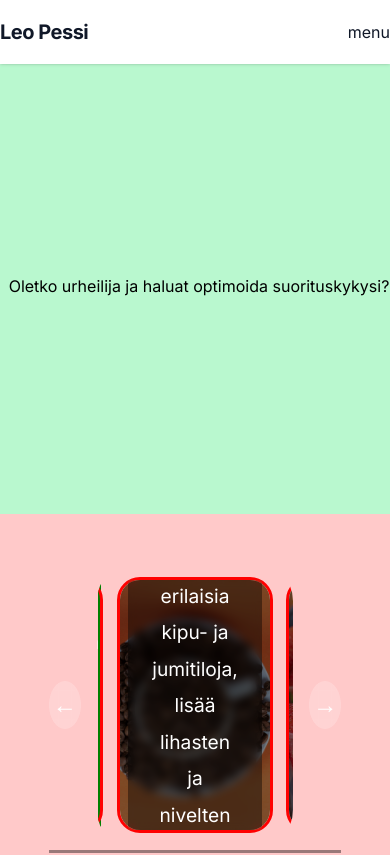
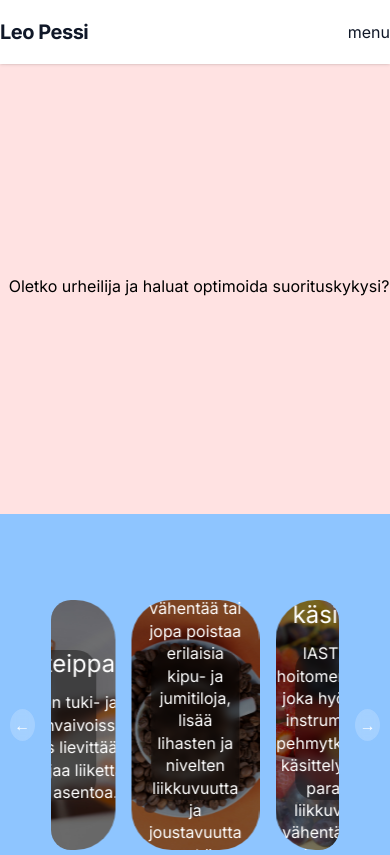
Before and after one commit to J-Laine/leo_ns, a Next.js app: page / in a window 390 px wide. Shown: the top 855 px of the page. Built offline with nearby package versions, Linux system fonts and the light colour scheme.

Commit message:
Enhance ServiceCarousel with parallax effect and responsive styles; update layout and animations

```diff
--- a/src/app/page.tsx
+++ b/src/app/page.tsx
@@ -5,13 +5,13 @@ import ServiceCarousel from "../components/Carousel/ServiceCarousel";
 export default function Home() {
   return (
     <>
-        <div className="bg-green-200 p-8 h-[450px] text-black flex items-center justify-center">
+        <div className="bg-red-100 border-8 border-red-800 p-8 h-[450px] text-black flex items-center justify-center">
           <ClockWordAnimation />
         </div>
-        <div className="bg-red-200 p-8 l-[250px] h-[450px] text-black flex items-center justify-center">
+        <div className="bg-blue-300 border-8 border-blue-800 p-8 h-[450px] text-black flex items-center justify-center">
             <ServiceCarousel/>
         </div>
-        <div className="bg-blue-200 p-8 h-[650px] text-black flex items-center justify-center">
+        <div className="bg-green-100 border-8 border-green-800 p-8 h-[650px] text-black flex items-center justify-center">
           yhetydenottolomake jne
         </div>
     </>
--- a/src/components/Carousel/ServiceCarousel.tsx
+++ b/src/components/Carousel/ServiceCarousel.tsx
@@ -1,15 +1,18 @@
 "use client";
 
+import React, { useCallback, useEffect, useRef } from 'react';
 import useEmblaCarousel from "embla-carousel-react";
-import { useEffect, useState, useCallback } from "react";
+import { EmblaCarouselType, EmblaEventType } from 'embla-carousel';
 import styles from "../../css/ServiceCarousel.module.css";
 import { usePrevNextButtons, useDotButtons } from "../../hooks/useCarouselControls";
+
+const TWEEN_FACTOR_BASE = 0.2;
 
 const slides = [
   {
     title: "Klassinen ja urheiluhieronta",
     description:
-      "Hieronta vähentää tai jopa poistaa erilaisia kipu- ja jumitiloja, lisää lihasten ja nivelten liikkuvuutta ja joustavuuta sekä rauhoittaa ja rentouttaa kehoa.",
+      "Hieronta vähentää tai jopa poistaa erilaisia kipu- ja jumitiloja, lisää lihasten ja nivelten liikkuvuutta ja joustavuutta sekä rauhoittaa ja rentouttaa kehoa.",
     background: "/kahvi.jpg",
   },
   {
@@ -39,57 +42,87 @@ const slides = [
 ];
 
 export default function ServiceCarousel() {
-  const [emblaRef, emblaApi] = useEmblaCarousel({
-  loop: true,
-  align: 'center', // Center the active slide
-  dragFree: false, // More controlled sliding behavior
-  containScroll: 'trimSnaps', // Prevents awkward whitespace during transitions
-  skipSnaps: false, // Makes transitions more predictable
-  });
-  const [scrollProgress, setScrollProgress] = useState<number[]>(
-    Array(slides.length).fill(0)
-  );
+  const [emblaRef, emblaApi] = useEmblaCarousel({ loop: true });
 
+  // Existing hooks
   const { prevDisabled, nextDisabled, scrollPrev, scrollNext } = usePrevNextButtons(emblaApi);
   const { scrollSnaps, selectedIndex, scrollTo } = useDotButtons(emblaApi);
 
-  const updateParallax = useCallback(() => {
-    if (!emblaApi) return;
+  // Parallax-specific refs and state
+  const tweenFactor = useRef(0);
+  const tweenNodes = useRef<HTMLElement[]>([]);
 
-    const scrollProgress = emblaApi.scrollProgress();
-    const slideCount = emblaApi.slideNodes().length;
+  const setTweenNodes = useCallback((emblaApi: EmblaCarouselType): void => {
+    tweenNodes.current = emblaApi.slideNodes().map((slideNode) => {
+      return slideNode.querySelector(`.${styles.embla__parallax__layer}`) as HTMLElement;
+    });
+  }, []);
 
-    const newProgress = Array.from({ length: slideCount }, (_, index) => {
-      const scrollSnap = emblaApi.scrollSnapList()[index];
-      const diffToTarget = scrollSnap - scrollProgress;
+  const setTweenFactor = useCallback((emblaApi: EmblaCarouselType) => {
+    tweenFactor.current = TWEEN_FACTOR_BASE * emblaApi.scrollSnapList().length;
+  }, []);
 
-      // More extreme parallax effect
-      return diffToTarget * -1.4; // Changed from -1.5 to -2 for stronger effect
-    });
+  const tweenParallax = useCallback(
+    (emblaApi: EmblaCarouselType, eventName?: EmblaEventType) => {
+      const engine = emblaApi.internalEngine();
+      const scrollProgress = emblaApi.scrollProgress();
+      const slidesInView = emblaApi.slidesInView();
+      const isScrollEvent = eventName === 'scroll';
 
-    setScrollProgress(newProgress);
-  }, [emblaApi]);
+      emblaApi.scrollSnapList().forEach((scrollSnap, snapIndex) => {
+        let diffToTarget = scrollSnap - scrollProgress;
+        const slidesInSnap = engine.slideRegistry[snapIndex];
 
-  // Update the useEffect for smooth initialization
+        slidesInSnap.forEach((slideIndex) => {
+          if (isScrollEvent && !slidesInView.includes(slideIndex)) return;
+
+          if (engine.options.loop) {
+            engine.slideLooper.loopPoints.forEach((loopItem) => {
+              const target = loopItem.target();
+
+              if (slideIndex === loopItem.index && target !== 0) {
+                const sign = Math.sign(target);
+
+                if (sign === -1) {
+                  diffToTarget = scrollSnap - (1 + scrollProgress);
+                }
+                if (sign === 1) {
+                  diffToTarget = scrollSnap + (1 - scrollProgress);
+                }
+              }
+            });
+          }
+
+          const translate = diffToTarget * (-1 * tweenFactor.current) * 100;
+          const tweenNode = tweenNodes.current[slideIndex];
+          if (tweenNode) {
+            tweenNode.style.transform = `translateX(${translate}%)`;
+          }
+        });
+      });
+    },
+    []
+  );
+
   useEffect(() => {
     if (!emblaApi) return;
 
-    // Reset to the first non-duplicate slide after initialization
-    emblaApi.reInit();
+    setTweenNodes(emblaApi);
+    setTweenFactor(emblaApi);
+    tweenParallax(emblaApi);
 
-    emblaApi.on("scroll", updateParallax);
-    emblaApi.on("reInit", updateParallax);
-    updateParallax();
-
-    return () => {
-      emblaApi.off("scroll", updateParallax);
-      emblaApi.off("reInit", updateParallax);
-    };
-  }, [emblaApi, updateParallax]);
+    emblaApi
+      .on('reInit', setTweenNodes)
+      .on('reInit', setTweenFactor)
+      .on('reInit', tweenParallax)
+      .on('scroll', tweenParallax)
+      .on('slideFocus', tweenParallax);
+  }, [emblaApi, tweenParallax, setTweenNodes, setTweenFactor]);
 
   return (
     <div className={styles.embla}>
       <div className={styles.embla__viewport_container}>
+        {/* Previous button */}
         <button
           className={`${styles.embla__button} ${styles.embla__button_prev}`}
           onClick={scrollPrev}
@@ -99,17 +132,23 @@ export default function ServiceCarousel() {
           ←
         </button>
 
+        {/* Main carousel */}
         <div className={styles.embla__viewport} ref={emblaRef}>
           <div className={styles.embla__container}>
             {slides.map((slide, index) => (
               <div className={styles.embla__slide} key={index}>
-                <div
-                  className={styles["embla__parallax-img"]}
-                  style={{
-                    backgroundImage: `url(${slide.background})`,
-                    transform: `translate(-50%, -50%) translateX(${scrollProgress[index] * 100}px)`,
-                  }}
-                />
+                {/* Updated structure for parallax */}
+                <div className={styles.embla__parallax}>
+                  <div className={styles.embla__parallax__layer}>
+                    <img
+                      className={styles.embla__parallax__img}
+                      src={slide.background}
+                      alt={slide.title}
+                    />
+                  </div>
+                </div>
+
+                {/* Keep your existing text overlay */}
                 <div className={styles["embla__text-overlay"]}>
                   <h2>{slide.title}</h2>
                   <p>{slide.description}</p>
@@ -119,6 +158,7 @@ export default function ServiceCarousel() {
           </div>
         </div>
 
+        {/* Next button */}
         <button
           className={`${styles.embla__button} ${styles.embla__button_next}`}
           onClick={scrollNext}
@@ -129,6 +169,7 @@ export default function ServiceCarousel() {
         </button>
       </div>
 
+      {/* Dot indicators */}
       <div className={styles.embla__dots}>
         {scrollSnaps.map((_, index) => (
           <button
--- a/src/css/ServiceCarousel.module.css
+++ b/src/css/ServiceCarousel.module.css
@@ -1,89 +1,75 @@
 .embla {
-  width: 75%;
   overflow: hidden;
-  max-width: 2000px;
-  margin-bottom: 2rem;
+  width: 100%;
+  max-width: 95%;
+  margin: 0 auto;
   position: relative;
 }
 
 .embla__viewport_container {
   position: relative;
   display: flex;
-  max-width: fit-content;
   align-items: center;
   width: 100%;
-  outline: rgba(0, 0, 0, 0.4) solid 3px;
-
 }
 
 .embla__viewport {
   overflow: hidden;
   width: 100%;
   flex-grow: 1;
-  border-radius: 40px;
+  border-radius: 20px;
 }
 
 .embla__container {
   display: flex;
   user-select: none;
-  gap: 1.2rem;
-  padding: 1.2rem;
-   outline: green solid 3px;
+  gap: 1rem;
+  padding: 0 1rem;
+
 }
 
 .embla__slide {
+  flex: 0 0 100%;
+  max-width: 50%;
+  max-height: 60%;
   position: relative;
-  min-width: 49%;
-  max-width: 900px;
-  height: 350px;
+  height: 400px;
+  border-radius: 40px;
   overflow: hidden;
-  display: flex;
-  align-items: center;
-  justify-content: center;
-  border-radius: 40px;
-   outline: red solid 3px;
 }
 
-/*Media queries for responsive sizing */
-@media (max-width: 768px) {
-  .embla__slide {
-    min-width: 90%;
-    height: 300px;
-  }
-}
-
-@media (max-width: 480px) {
-  .embla__slide {
-    min-width: 95%;
-    height: 250px;
-    border-radius: 20px;
-  }
-}
-
-.embla__parallax-img {
+.embla__slide-bg {
   position: absolute;
-  top: 50%;
-  left: 50%;
-  width: 160%;
+  top: 0;
+  left: 0;
+  width: 100%;
   height: 100%;
   background-size: cover;
   background-position: center;
-  transform-origin: center;
-  transition: transform 0.2s ease-out;
   filter: brightness(0.5);
-  z-index: 0;
 }
 
 .embla__text-overlay {
-  position: relative;
+  position: absolute;
+  max-width: 69%;
+  max-height: 60%;
+  height : 100%;
+  width: 100%;
+  top: 50%;
+  left: 50%;
+  transform: translate(-50%, -50%);
   z-index: 1;
-  max-width: 90%;
+  display: flex;
+  flex-direction: column;
+  justify-content: center;
+  align-items: center;
   color: white;
   text-align: center;
+  padding: 1.5rem;
   background-color: rgba(0, 0, 0, 0.4);
-  padding: 1.5rem;
-  border-radius: 12px;
+  border-radius: 20px;
   backdrop-filter: blur(4px);
+  box-shadow: 0 4px 30px rgba(0, 0, 0, 0.1);
 }
 
 .embla__text-overlay h2 {
@@ -93,10 +79,50 @@
 
 .embla__text-overlay p {
   font-size: 1.2rem;
-  line-height: 1.9;
+  line-height: 1.6;
 }
 
-/* Buttons */
+/* parallax effect */
+
+.embla__slide {
+  flex: 0 0 100%;
+  max-width: 50%;
+  max-height: 60%;
+  position: relative;
+  height: 400px;
+  border-radius: 40px;
+  overflow: hidden;
+  transform: translate3d(0, 0, 0); /* Add this for better performance */
+}
+
+/* Add these new parallax classes */
+.embla__parallax {
+  border-radius: 40px;
+  height: 100%;
+  overflow: hidden;
+  position: absolute;
+  top: 0;
+  left: 0;
+  width: 100%;
+}
+
+.embla__parallax__layer {
+  position: relative;
+  height: 100%;
+  width: 100%;
+  display: flex;
+  justify-content: center;
+}
+
+.embla__parallax__img {
+  max-width: none;
+  flex: 0 0 calc(115% + 2rem); /* Wider than container for parallax effect */
+  object-fit: cover;
+  height: 100%;
+  filter: brightness(0.5);
+}
+
+/* Button styling */
 .embla__button {
   background: rgba(255, 255, 255, 0.2);
   border: none;
@@ -134,7 +160,7 @@
   margin-left: 1rem;
 }
 
-/*  dot controls */
+/* Dot indicators styling */
 .embla__dots {
   display: flex;
   justify-content: center;
@@ -160,3 +186,43 @@
 .embla__dot--selected {
   background: white;
 }
+
+/* Media queries for responsive sizing */
+@media (max-width: 768px) {
+  .embla__slide {
+    height: 350px;
+  }
+
+  .embla__button {
+    width: 2.5rem;
+    height: 2.5rem;
+    font-size: 1.2rem;
+  }
+}
+
+@media (max-width: 480px) {
+  .embla__slide {
+    height: 250px;
+    border-radius: 10px;
+  }
+
+  .embla__text-overlay h2 {
+    font-size: 1.5rem;
+  }
+
+  .embla__text-overlay p {
+    font-size: 1rem;
+    line-height: 1.4;
+  }
+
+  .embla__button {
+    width: 2rem;
+    height: 2rem;
+    font-size: 1rem;
+  }
+
+  .embla__dot {
+    width: 0.8rem;
+    height: 0.8rem;
+  }
+}
```
